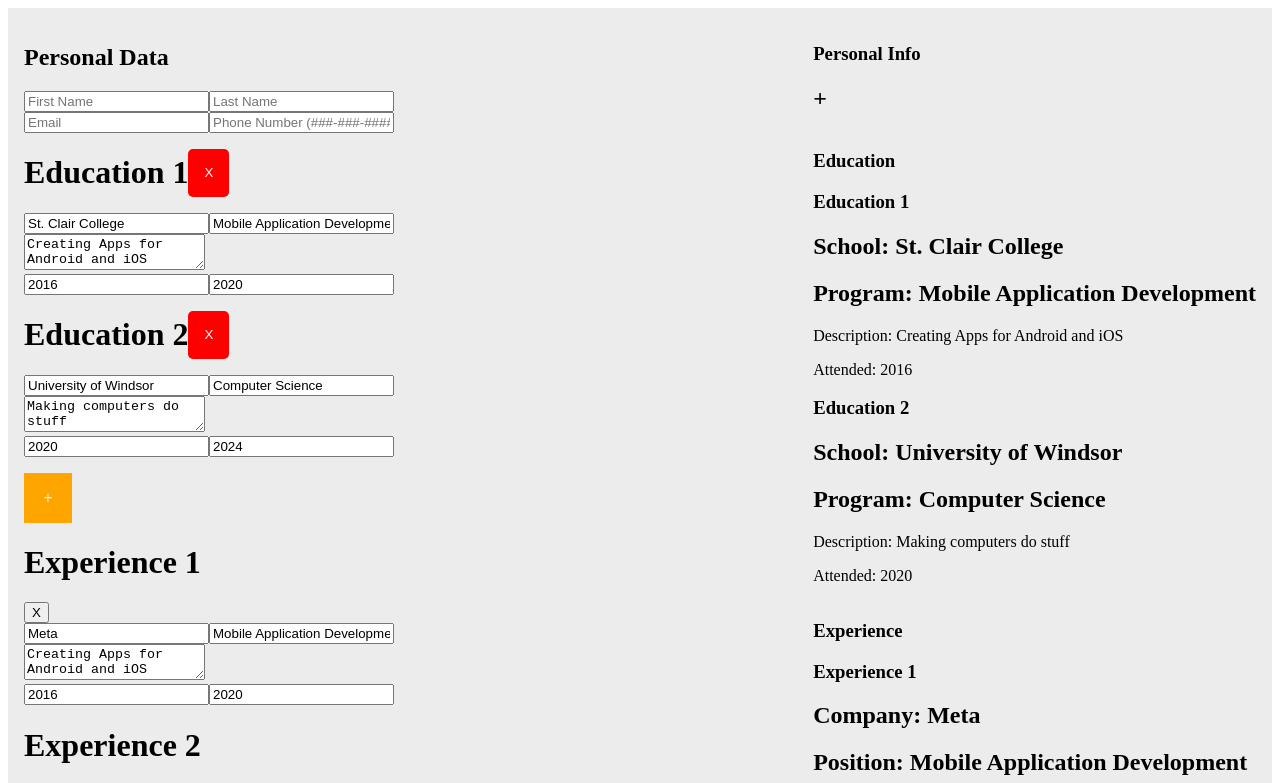
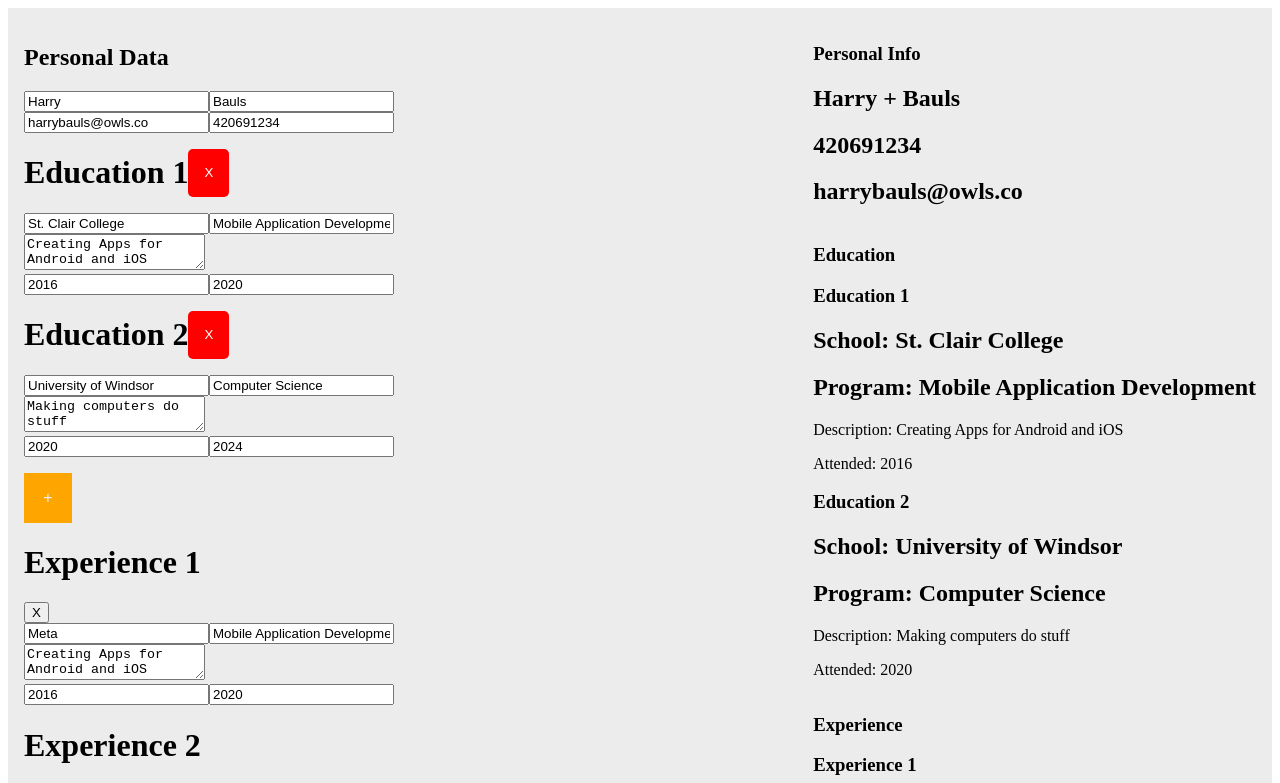
Before and after one commit to Abazzi/cv-application-react, a React (Vite) app: page / in a window 1280 px wide. Shown: the top 783 px of the page. Built offline with nearby package versions, Linux system fonts and the light colour scheme.

Commit message:
bugfix: personalInfo now loads into fields

```diff
--- a/src/App.jsx
+++ b/src/App.jsx
@@ -7,13 +7,11 @@ import ExperienceInfoForm from './components/ExperienceInfoForm';
 function App() {
 
   const [personalInfo, setPersonalInfo] = useState({
-    personalInfo: {
-      id: crypto.randomUUID(),
-      firstName: "Harry",
-      lastName: "Bauls",
-      email: "harrybauls@owls.co",
-      phoneNumber: "420691234",
-    }
+    id: crypto.randomUUID(),
+    firstName: "Harry",
+    lastName: "Bauls",
+    email: "harrybauls@owls.co",
+    phoneNumber: "420691234",
   });
 
   const handlePersonalInfo = (e) => {
```
